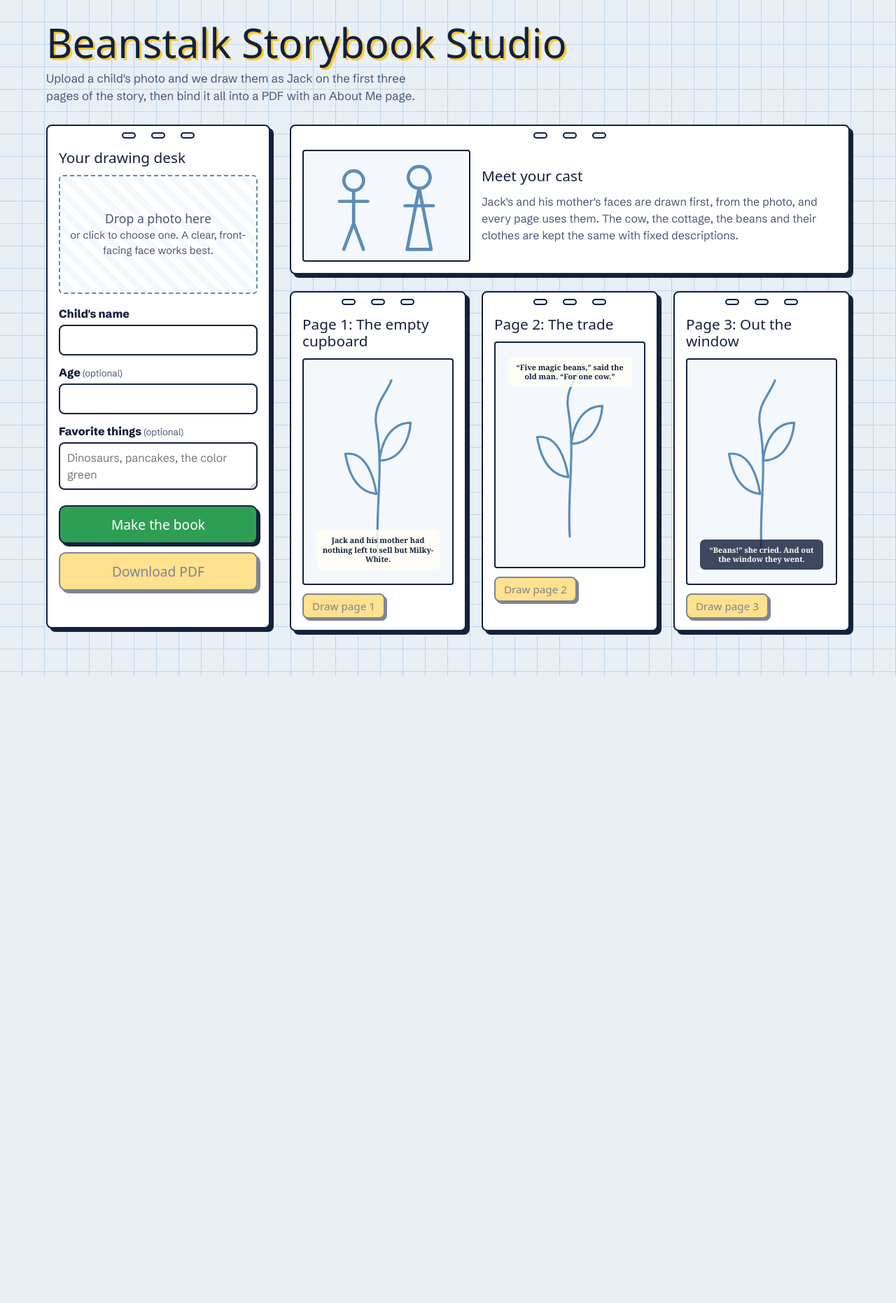
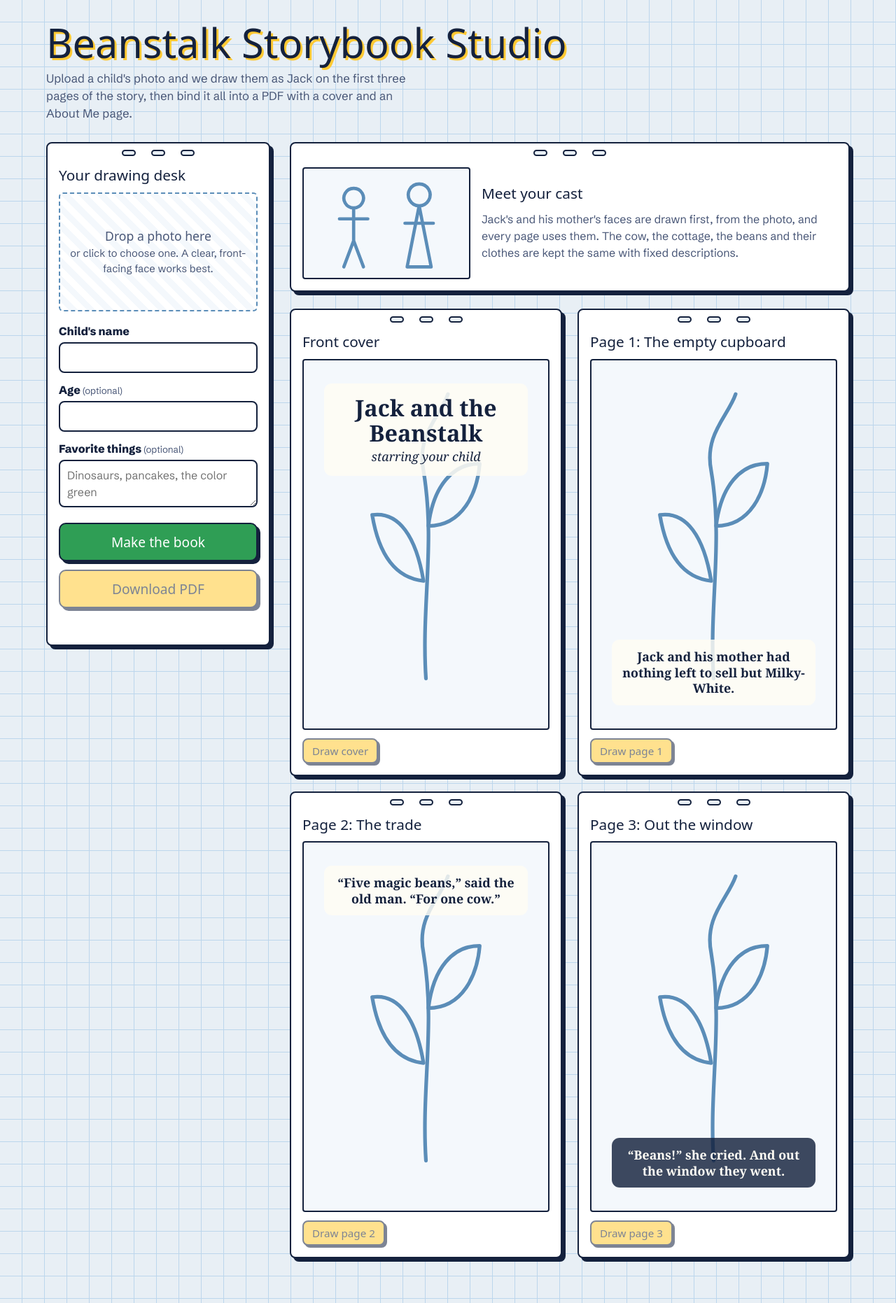
Before and after one commit to disaacs-lcm/beanstalk-storybook-generator, a Flask app: page / in a window 1280 px wide. Shown: the whole page at 70% size. Before the commit the page ends 966 px from the top, so only its background shows below. Run offline with Flask 3, Linux system fonts and the light colour scheme; some web fonts are replaced.

Commit message:
Add a front cover: generated art plus title and name drawn by the PDF
Co-Authored-By: Claude Opus 5.5 <noreply@anthropic.com>

````diff
--- a/app.py
+++ b/app.py
@@ -113,7 +113,21 @@ PAGES = [
         "tone": "dark",
     },
 ]
-PAGES_BY_ID = {p["id"]: p for p in PAGES}
+# Front cover (not required by the spec). The title and the child's name are drawn by the PDF layer.
+COVER = {
+    "id": "cover",
+    "title": "Front cover",
+    "cast": ["jack"],
+    "recurring": ["jack", "cottage", "beans"],
+    "scene": "a grassy hill in front of the cottage in golden morning light. Jack stands in the lower middle of "
+             "the picture, holding one of the magic beans up in his open palm and gazing at it. Behind the "
+             "cottage, a giant beanstalk curls up into the clouds.",
+    "mood": "Hopeful and full of wonder. Jack smiles.",
+    "composition": "keep the sky in the top third of the image clear and simple so the book title can sit there.",
+    "text_zone": "top",
+    "tone": "light",
+}
+PAGES_BY_ID = {p["id"]: p for p in [COVER, *PAGES]}
 
 
 def page_prompt(page):
@@ -157,8 +171,8 @@ def edit_prompt(change):
     )
 
 
-# Per-visitor limit on images (a book is 4: the reference plus 3 pages). In memory, so it resets on restart.
-RATE_LIMIT_PER_HOUR = int(os.environ.get("RATE_LIMIT_PER_HOUR", "12"))
+# Per-visitor limit on images (a book is 5: the reference, the cover, and 3 pages). In memory, so it resets on restart.
+RATE_LIMIT_PER_HOUR = int(os.environ.get("RATE_LIMIT_PER_HOUR", "15"))
 _hits = defaultdict(deque)
 _hits_lock = threading.Lock()
 
@@ -244,7 +258,7 @@ def limited():
 
 @app.get("/")
 def index():
-    return render_template("index.html", pages=PAGES)
+    return render_template("index.html", cover=COVER, pages=PAGES)
 
 
 @app.post("/reference")
@@ -334,10 +348,32 @@ def jack_portrait(reference_img):
     return half.crop((left, 0, left + min(target_w, half.width), half.height))
 
 
-def build_pdf(images, reference_img, name, age, favorites):
+def draw_cover(c, img, name):
+    c.drawImage(ImageReader(io.BytesIO(img)), 0, 0, PAGE_W, PAGE_H)  # full bleed
+    title_lines = simpleSplit("Jack and the Beanstalk", "Times-Bold", 40, PAGE_W - 120)
+    box_h = 26 + len(title_lines) * 44 + 34 + 20
+    y0 = PAGE_H - 40 - box_h
+    c.saveState()
+    c.setFillColorRGB(*CREAM)
+    c.setFillAlpha(0.85)
+    c.roundRect(36, y0, PAGE_W - 72, box_h, 14, stroke=0, fill=1)
+    c.restoreState()
+    c.setFillColorRGB(*INK)
+    y = y0 + box_h - 26 - 32
+    c.setFont("Times-Bold", 40)
+    for line in title_lines:
+        c.drawCentredString(PAGE_W / 2, y, line)
+        y -= 44
+    c.setFont("Times-Italic", 22)
+    c.drawCentredString(PAGE_W / 2, y + 6, f"starring {name}")
+
+
+def build_pdf(cover_img, images, reference_img, name, age, favorites):
     buf = io.BytesIO()
     c = canvas.Canvas(buf, pagesize=(PAGE_W, PAGE_H))
     c.setTitle(f"Jack and the Beanstalk, starring {name}")
+    draw_cover(c, cover_img, name)
+    c.showPage()
     for p, img in zip(PAGES, images):
         c.drawImage(ImageReader(io.BytesIO(img)), 0, 0, PAGE_W, PAGE_H)  # full bleed
         draw_story_text(c, p["text"], p["text_zone"], p["tone"])
@@ -384,13 +420,15 @@ def pdf():
     if age and not age.isdigit():
         return jsonify(error="Age should be a number."), 400
     try:
-        images = [decode_data_url((body.get("pages") or {}).get(p["id"])) for p in PAGES]
+        drawn = body.get("pages") or {}
+        cover_img = decode_data_url(drawn.get("cover"))
+        images = [decode_data_url(drawn.get(p["id"])) for p in PAGES]
         ref = decode_data_url(body["reference"]) if body.get("reference") else None
     except InputError as e:
         return jsonify(error=str(e)), 400
     except ValueError:
         return jsonify(error="A page image could not be read. Redraw it and try again."), 400
-    return send_file(build_pdf(images, ref, name, age, favorites), mimetype="application/pdf",
+    return send_file(build_pdf(cover_img, images, ref, name, age, favorites), mimetype="application/pdf",
                      as_attachment=True, download_name="JackAndTheBeanstalk.pdf")
 
 
--- a/export_prompts.py
+++ b/export_prompts.py
@@ -39,7 +39,8 @@ out = [
     "|---|---|---|",
 ]
 for key in app.RECURRING:
-    pages = [str(i) for i, p in enumerate(app.PAGES, 1) if key in p["recurring"]]
+    pages = (["cover"] if key in app.COVER["recurring"] else []) + [
+        str(i) for i, p in enumerate(app.PAGES, 1) if key in p["recurring"]]
     how = "Face from the reference image, plus the description" if key in app.CAST else "Description only"
     out.append(f"| {key} | {', '.join(pages)} | {how} |")
 out += [
@@ -58,6 +59,9 @@ out += [
     "## Pages (attach: the face reference from step 0)",
     "",
 ]
+out += ["### Front cover", "",
+        "Attach: the left half of the reference (Jack only). The title and the child's name are drawn by the PDF layer.", "",
+        "```", app.page_prompt(app.COVER), "```", ""]
 for i, p in enumerate(app.PAGES, 1):
     attach = "the whole reference" if "mother" in p["cast"] else "the left half of the reference (Jack only)"
     out += [f"### Page {i}: {p['title']}", "",
--- a/templates/index.html
+++ b/templates/index.html
@@ -67,8 +67,8 @@ button{font-family:inherit}
 .cast .frame{aspect-ratio:3/2}
 @media(max-width:620px){.cast{grid-template-columns:1fr}}
 .cast p{margin:0; color:var(--soft)}
-.pages{display:grid; grid-template-columns:repeat(3,minmax(0,1fr)); gap:22px}
-@media(max-width:1100px){.pages{grid-template-columns:repeat(2,minmax(0,1fr))}}
+.pages{display:grid; grid-template-columns:repeat(2,minmax(0,1fr)); gap:22px}
+@media(min-width:1700px){.pages{grid-template-columns:repeat(4,minmax(0,1fr))}}
 @media(max-width:620px){.pages{grid-template-columns:1fr}}
 
 .frame{aspect-ratio:2/3; border:2px solid var(--ink); border-radius:4px; position:relative; overflow:hidden; background:#F4F8FC; container-type:inline-size}
@@ -91,6 +91,8 @@ button{font-family:inherit}
   font:700 5.1cqw/1.27 var(--story); background:rgba(255,253,245,.82); color:var(--ink)}
 .story.bottom{bottom:6.2%} .story.top{top:6.2%}
 .story.dark{background:rgba(20,33,61,.82); color:var(--cream)}
+.story.cover-title{font-size:9.3cqw; line-height:1.1; padding:5cqw 4cqw; background:rgba(255,253,245,.85)}
+.story.cover-title i{display:block; font-size:5.1cqw; font-weight:400; margin-top:2cqw}
 
 .page-actions{display:flex; flex-wrap:wrap; gap:8px; margin-top:12px; align-items:center}
 .small{font:400 .95rem var(--display); padding:6px 12px; color:var(--ink); background:var(--sun);
@@ -112,7 +114,7 @@ button{font-family:inherit}
 <div class="wrap">
   <header>
     <h1>Beanstalk Storybook Studio</h1>
-    <p class="lede">Upload a child's photo and we draw them as Jack on the first three pages of the story, then bind it all into a PDF with an About Me page.</p>
+    <p class="lede">Upload a child's photo and we draw them as Jack on the first three pages of the story, then bind it all into a PDF with a cover and an About Me page.</p>
   </header>
 
   <main class="studio">
@@ -151,25 +153,30 @@ button{font-family:inherit}
       </article>
 
       <div class="pages">
-        {% for p in pages %}
-        <article class="sheet page" id="page-{{p.id}}" data-state="idle">
+        {% for p in [cover] + pages %}
+        {% set label = "Cover" if p.id == "cover" else "Page " ~ loop.index0 %}
+        <article class="sheet page" id="page-{{p.id}}" data-state="idle" data-label="{{ label }}">
           <div class="pegs"><i></i><i></i><i></i></div>
-          <h2>Page {{ loop.index }}: {{ p.title }}</h2>
+          <h2>{{ p.title if p.id == "cover" else label ~ ": " ~ p.title }}</h2>
           <div class="frame">
             <svg class="sketch" viewBox="0 0 200 300" aria-hidden="true">
               <path d="M100 260 C 96 200, 108 150, 98 90 C 92 60, 112 45, 118 27"/>
               <path d="M98 180 C 70 177, 60 150, 56 126 C 78 123, 92 144, 98 180 Z"/>
               <path d="M102 135 C 130 135, 142 108, 144 84 C 122 84, 106 102, 102 135 Z"/>
             </svg>
-            <img alt="Page {{ loop.index }} illustration">
+            <img alt="{{ label }} illustration">
+            {% if p.id == "cover" %}
+            <div class="story top cover-title">Jack and the Beanstalk<i id="cover-name">starring your child</i></div>
+            {% else %}
             <div class="story {{p.text_zone}} {{p.tone}}">{{ p.text }}</div>
+            {% endif %}
             <div class="state" id="state-{{p.id}}">Inking...</div>
           </div>
           <div class="page-actions">
-            <button class="small" type="button" data-redraw="{{p.id}}" disabled>Draw page {{ loop.index }}</button>
+            <button class="small" type="button" data-redraw="{{p.id}}" disabled>Draw {{ label|lower }}</button>
           </div>
           <div class="change">
-            <input type="text" maxlength="200" placeholder="Change one thing, e.g. make the cow brown" aria-label="Change one thing on page {{ loop.index }}" data-change-input="{{p.id}}">
+            <input type="text" maxlength="200" placeholder="Change one thing, e.g. make the cow brown" aria-label="Change one thing on the {{ label|lower }}" data-change-input="{{p.id}}">
             <button class="small ghost" type="button" data-change="{{p.id}}">Apply</button>
           </div>
         </article>
@@ -181,7 +188,9 @@ button{font-family:inherit}
 
 <script>
 const $ = id => document.getElementById(id);
-const PAGES = {{ pages|map(attribute="id")|list|tojson }};
+// Every sheet that gets drawn from the face reference: the cover, then the story pages.
+const PAGES = [...document.querySelectorAll(".pages .page")].map(el => el.id.replace("page-", ""));
+const LABEL = Object.fromEntries(PAGES.map(id => [id, $("page-" + id).dataset.label]));
 const drop = $("drop"), photo = $("photo"), make = $("make"), download = $("download"), status = $("status");
 const book = { ref: null, pages: {} };
 const busy = new Set();
@@ -205,10 +214,10 @@ function setState(id, state, msg) {
 }
 function refresh() {
   make.disabled = busy.size > 0;
-  PAGES.forEach((id, i) => {
+  PAGES.forEach(id => {
     const b = document.querySelector(`[data-redraw="${id}"]`);
     b.disabled = !book.ref || busy.has(id) || busy.has("ref");
-    b.textContent = book.pages[id] ? `Redraw page ${i + 1}` : `Draw page ${i + 1}`;
+    b.textContent = `${book.pages[id] ? "Redraw" : "Draw"} ${LABEL[id].toLowerCase()}`;
     document.querySelector(`[data-change="${id}"]`).disabled = busy.has(id);
   });
   download.disabled = busy.size > 0 || !PAGES.every(id => book.pages[id]);
@@ -268,31 +277,31 @@ make.onclick = async () => {
   try {
     await task("ref", async () => post("/reference", { photo: await shrink(file) }));
   } catch (e) { say(`Meet your cast: ${e.message}`, true); return; }
-  say("Drawing all three pages. This takes about a minute.");
+  say("Drawing the cover and all three pages. This takes about a minute.");
   // One request per page, sent together. Each request makes exactly one API call; no retries.
   const results = await Promise.allSettled(PAGES.map(drawPage));
-  const failed = results.map((r, i) => r.status === "rejected" ? `Page ${i + 1}: ${r.reason.message}` : null).filter(Boolean);
+  const failed = results.map((r, i) => r.status === "rejected" ? `${LABEL[PAGES[i]]}: ${r.reason.message}` : null).filter(Boolean);
   say(failed.length ? failed.join(" ") : "Done. Read it over, then download the PDF.", failed.length > 0);
 };
 
 document.querySelectorAll("[data-redraw]").forEach(b => b.onclick = async () => {
   const id = b.dataset.redraw;
-  say(`Redrawing page ${PAGES.indexOf(id) + 1}.`);
-  try { await drawPage(id); say(`Page ${PAGES.indexOf(id) + 1} is redrawn.`); }
-  catch (e) { say(`Page ${PAGES.indexOf(id) + 1}: ${e.message}`, true); }
+  say(`Redrawing the ${LABEL[id].toLowerCase()}.`);
+  try { await drawPage(id); say(`${LABEL[id]} is redrawn.`); }
+  catch (e) { say(`${LABEL[id]}: ${e.message}`, true); }
 });
 
 document.querySelectorAll("[data-change]").forEach(b => b.onclick = async () => {
   const id = b.dataset.change, input = document.querySelector(`[data-change-input="${id}"]`);
   const change = input.value.trim();
-  if (!book.pages[id]) { say(`Draw page ${PAGES.indexOf(id) + 1} before changing it.`, true); return; }
+  if (!book.pages[id]) { say(`Draw the ${LABEL[id].toLowerCase()} before changing it.`, true); return; }
   if (!change) { say("Describe the one thing to change.", true); input.focus(); return; }
-  say(`Changing page ${PAGES.indexOf(id) + 1}.`);
+  say(`Changing the ${LABEL[id].toLowerCase()}.`);
   try {
     await task(id, async () => post("/page", { page: id, change, current: await blobOf(book.pages[id]) }));
     input.value = "";
-    say(`Page ${PAGES.indexOf(id) + 1} is updated.`);
-  } catch (e) { say(`Page ${PAGES.indexOf(id) + 1}: ${e.message}`, true); }
+    say(`${LABEL[id]} is updated.`);
+  } catch (e) { say(`${LABEL[id]}: ${e.message}`, true); }
 });
 
 download.onclick = async () => {
@@ -312,6 +321,9 @@ download.onclick = async () => {
   } catch (e) { say(e.message, true); }
   refresh();
 };
+const coverName = () => { $("cover-name").textContent = `starring ${$("name").value.trim() || "your child"}`; };
+$("name").addEventListener("input", coverName);
+coverName();
 refresh();
 </script>
 </body>
````
Also changed, not shown: PROMPTS.md (+21 -3 lines), to-do.md (+2 -1 lines).
